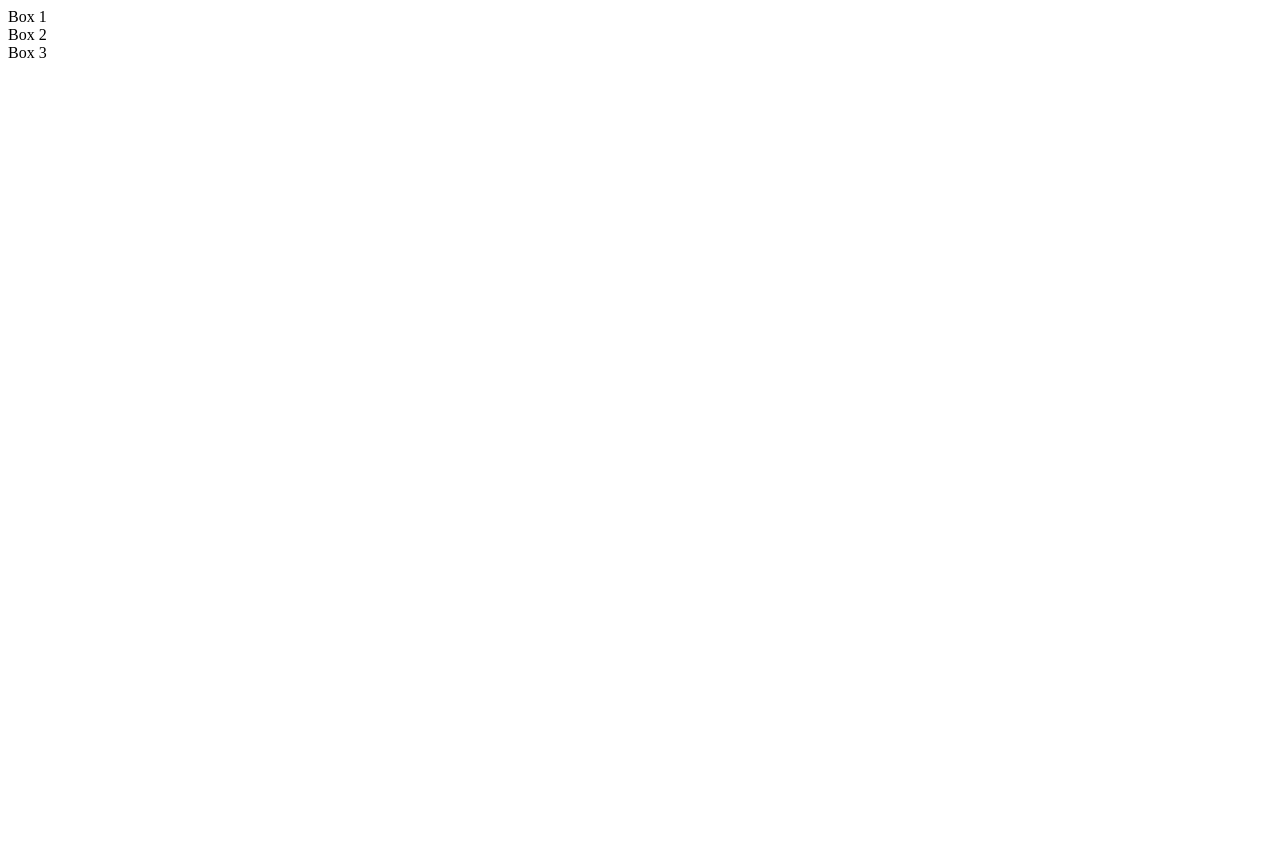
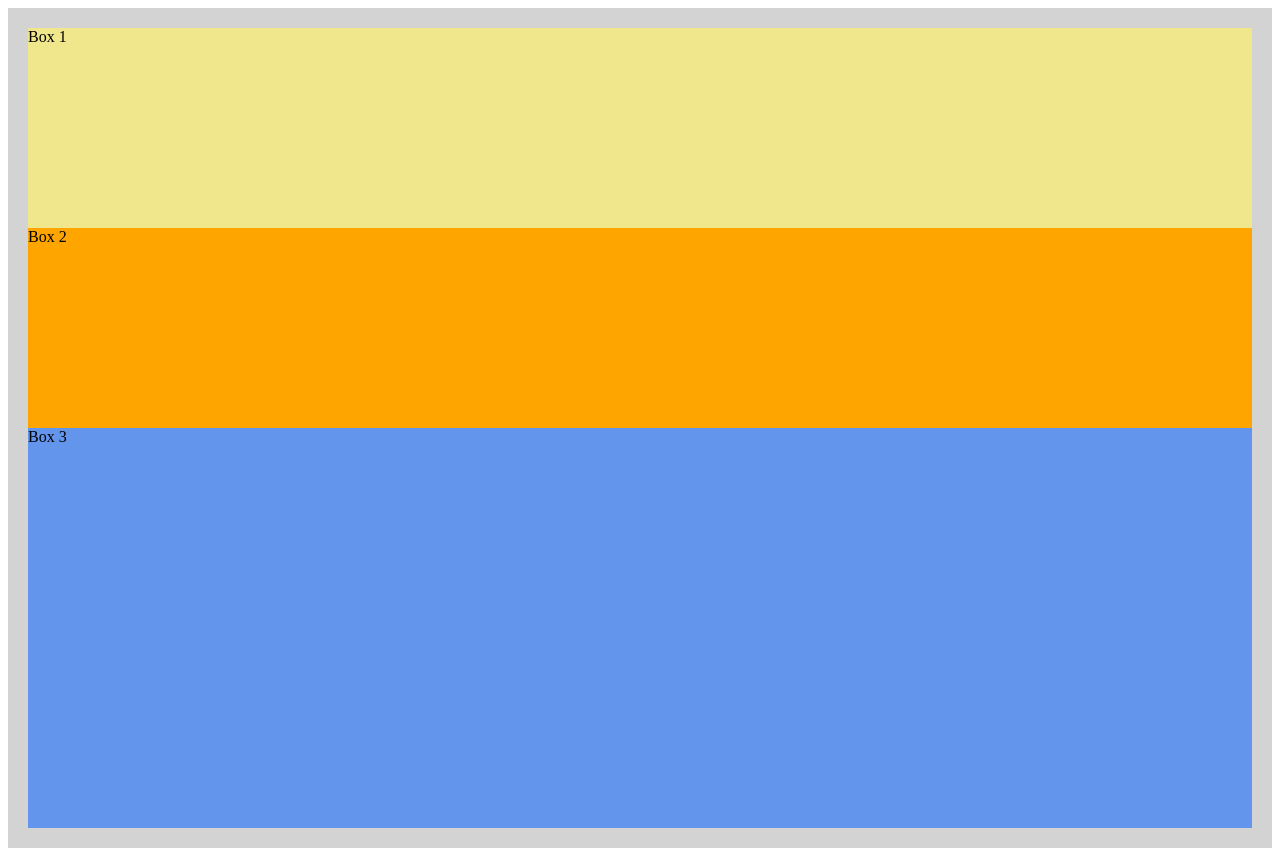
Before and after one commit to techupth/css-measurement-units-fe1-earth-pimmy-win, a website: page index.html in a window 1280 px wide. Before the commit the page ends 800 px from the top, so only its background shows below. Drawn offline with Linux system fonts and the light colour scheme.

Commit message:
feat: assignment measurement units from pim

```diff
--- a/style.css
+++ b/style.css
@@ -1 +1,23 @@
 /* Start coding here */
+
+
+  .container {
+    background-color: lightgrey;
+    height: 100vh;
+    padding: 20px;
+  }
+
+  .box-1 {
+    height: 25vh;
+    background-color: khaki;
+  }
+
+  .box-2 {
+    height: 25vh;
+    background-color: orange;
+  }
+
+  .box-3 {
+    height: 50vh;
+    background-color: cornflowerblue;
+  }
```
